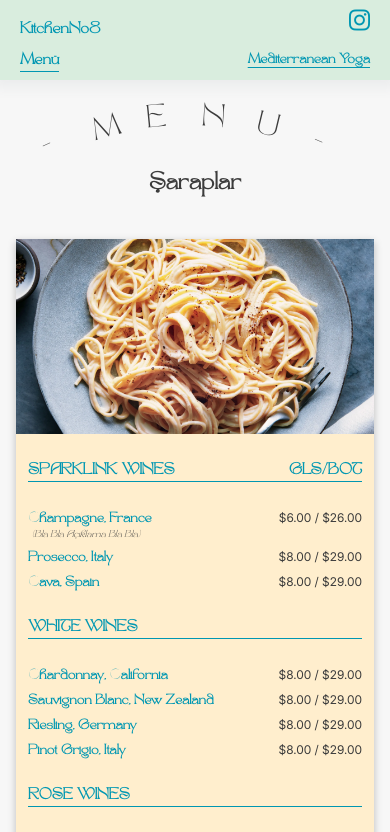
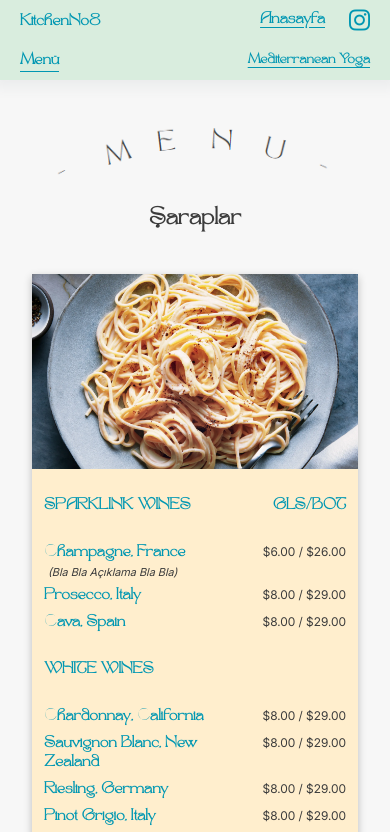
Before and after one commit to UBarut/No8Kitchen, a plain HTML site: page no08-kitchen/menu/menu-detail-02/index.html in a window 390 px wide. Shown: the top 832 px of the page. Drawn offline with nearby package versions, Linux system fonts and the light colour scheme.

Commit message:
menu revize

```diff
--- a/assets/js/Script.js
+++ b/assets/js/Script.js
@@ -146,6 +146,16 @@ function BottoPartAnim() {
     };
 };
 BottoPartAnim();
+function ChangeNavbarHomeName() {
+    //settimeout silinecek
+    setTimeout(() => {
+        if(window.innerWidth < 980 && document.querySelector('#kitchen-no8-header')) {
+            console.log('hello')
+            document.querySelector('#kitchen-no8-header .middle .logo span').innerText = document.querySelector('#kitchen-no8-header .middle .logo span').dataset.mobileName;
+        };
+    }, 1000);
+}
+ChangeNavbarHomeName();
 
 var swiperType01 = new Swiper(".type-01", {
     scrollbar: {
--- a/assets/scss/components/_common.scss
+++ b/assets/scss/components/_common.scss
@@ -180,7 +180,8 @@
                         font-size: 32px;
                         font-weight: 700;
                     }
-                    p{
+
+                    p {
                         text-align: justify;
                     }
                 }
@@ -200,15 +201,19 @@
             }
         }
     }
-    @media screen and (max-width: 768px){
+
+    @media screen and (max-width: 768px) {
         #about {
             .inner-section {
                 flex-direction: column-reverse;
                 gap: 32px;
-                .left-part, .right-part {
+
+                .left-part,
+                .right-part {
                     flex: unset;
                     width: 100%;
                 }
+
                 .right-part {
                     aspect-ratio: 1/1;
                     height: unset;
@@ -278,6 +283,7 @@
                     flex-direction: column;
                     align-items: flex-end;
                     gap: 16px;
+
                     .left-part {
                         margin-right: auto;
                     }
@@ -354,6 +360,22 @@
                 }
             }
 
+            .menu-title {
+                display: flex;
+                justify-content: center;
+                align-items: center;
+                max-height: 120px;
+                height: 100%;
+                width: 100%;
+
+                img {
+                    height: inherit;
+                    width: inherit;
+                    object-fit: contain;
+                    max-height: inherit;
+                }
+            }
+
             .title {
                 font-size: 24px;
                 width: 100%;
@@ -361,7 +383,8 @@
             }
         }
     }
-    @media screen and (max-width: 768px){
+
+    @media screen and (max-width: 768px) {
         .menu-top-side {
             .inner-section {
                 .curved-title {
@@ -508,6 +531,7 @@
                             }
                         }
                     }
+
                     &.title {
                         .part {
                             .name {
@@ -555,7 +579,6 @@
                 justify-content: space-between;
                 align-items: baseline;
                 gap: 32px;
-                // padding-left: 33%;
 
                 .part {
                     display: flex;
@@ -563,14 +586,6 @@
                     gap: 2px;
 
                     &:first-child {
-
-                        // &::before {
-                        //     content: '';
-                        //     display: inline-flex;
-                        //     height: 2px;
-                        //     width: 100%;
-                        //     background-color: black;
-                        // }
 
                         .name {
                             font-family: "TanTheWhistling";
@@ -581,7 +596,7 @@
 
                         .comment {
                             margin-left: 12px;
-                            font-family: "TanTheWhistling";
+                            // font-family: "TanTheWhistling";
                             font-size: 13px;
                             font-weight: 300;
                             font-style: italic;
@@ -614,7 +629,6 @@
 
                 &.title {
                     margin: 20px 0;
-                    border-bottom: 1px solid $mainColorBlueDark;
 
                     .part {
                         .name {
@@ -632,7 +646,7 @@
 
     @media screen and (max-width: 768px) {
         .menu-list-02 {
-            padding: 20px 16px;
+            padding: 20px 32px;
 
             .inner-section {
                 padding: 16px 12px;
@@ -658,11 +672,11 @@
                         &:first-child {
 
                             .name {
-                                font-size: 14px;
+                                font-size: 16px;
                             }
 
                             .comment {
-                                font-size: 10px;
+                                font-size: 11px;
                                 margin-left: 4px;
                             }
                         }
@@ -674,10 +688,11 @@
                             }
 
                             .comment {
-                                font-size: 10px;
+                                font-size: 11px;
                             }
                         }
                     }
+
                     &.title {
                         .part {
                             .name {
@@ -691,6 +706,7 @@
         }
     }
 }
+
 @mixin Menu-List-03 {
     .menu-list-03 {
         .inner-section {
--- a/assets/scss/components/_navbar.scss
+++ b/assets/scss/components/_navbar.scss
@@ -356,6 +356,19 @@ nav {
 
         &#kitchen-no8-header {
             .top-nav {
+                .left {
+                    display: none;
+                }
+                .middle {
+                    display: block!important;
+                    margin-left: auto!important;
+                    // margin: 0 auto;
+                    .logo {
+                        span {
+                            font-size: 16px;
+                        }
+                    }
+                }
                 .right {
                     .hamburger-menu {
                         display: none!important;
@@ -366,7 +379,7 @@ nav {
                 // position: relative;
                 .logo:first-child {
                     position: absolute;
-                    top: 0;
+                    top: -8px;
                     left: 20px;
                     transform: translateY(50%);
                 }
--- a/components/navbar.html
+++ b/components/navbar.html
@@ -246,7 +246,7 @@
         <div class="middle" style="margin-left: -200px;">
             <a href="/index.html" class="logo">
                 <!-- <img src="/assets/img/logo/Mediterranean_logo.jpg" alt="Mediterranean Yoga"> -->
-                <span>Mediterranean Yoga & KitchenNo8</span>
+                <span data-mobile-name="Anasayfa">Mediterranean Yoga & KitchenNo8</span>
             </a>
         </div>
         <div class="right">
--- a/no08-kitchen/menu/menu-detail-02/index.html
+++ b/no08-kitchen/menu/menu-detail-02/index.html
@@ -23,8 +23,11 @@
                         <textPath xlink:href="#SunCatcherStudio" side="left" startOffset="120">-MENU-</textPath>
                     </text>
                 </svg> -->
-                <div class="curved-title">
+                <!-- <div class="curved-title">
                     <div class="curved-text">-MENU-</div>
+                </div> -->
+                <div class="menu-title">
+                    <img src="/assets/img/logo/menu.png" alt="Menu Başlığı">
                 </div>
                 <h2 class="title">Şaraplar</h2>
             </div>
```
Also changed, not shown: assets/css/index.css, assets/css/index.min.css, assets/img/logo/menu.png (added).
